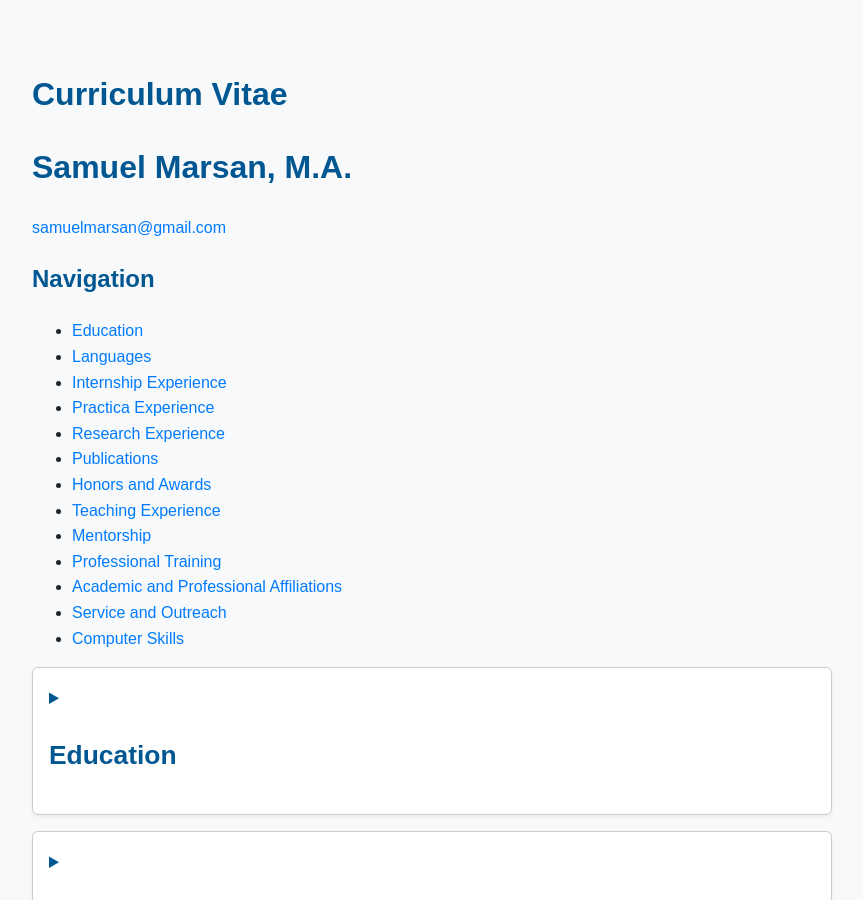
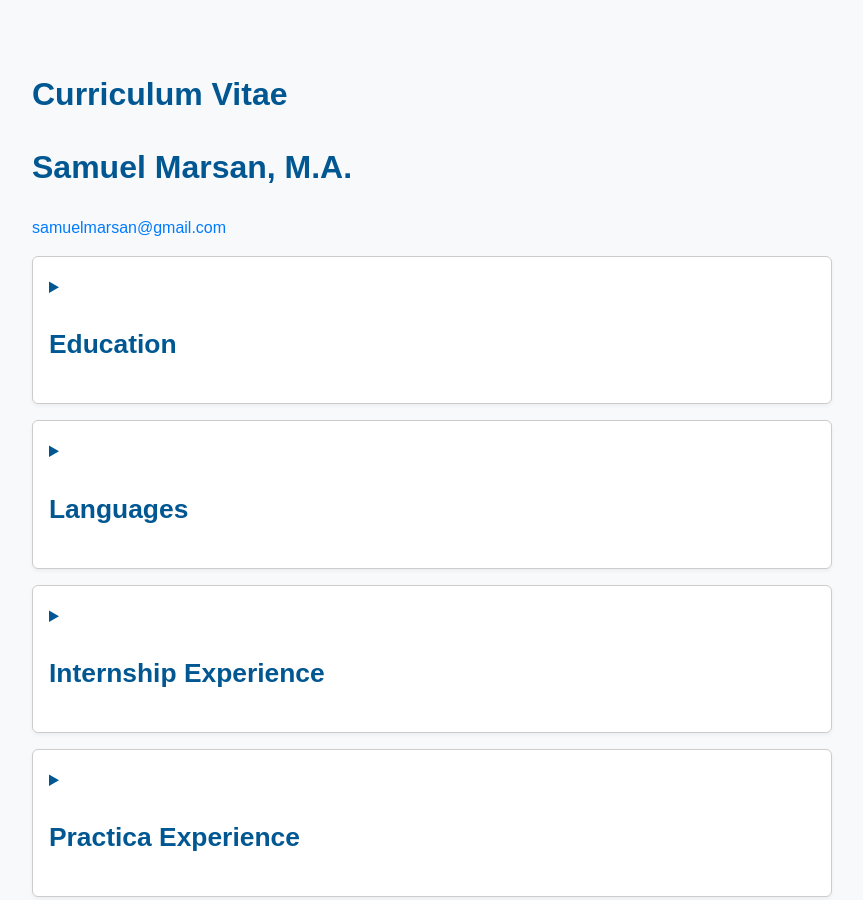
Before and after one commit to sm459-hub/samuelmarsan.github.io, a Jekyll site: the page built from cv.md, in a window 1280 px wide and 900 px high. Shown: the whole window, without its empty margins (208-1071 px from the left). Built offline with Jekyll 4.4.1, drawn with Linux system fonts in a browser that asks for light colours.

Commit message:
Update cv.md

```diff
--- a/cv.md
+++ b/cv.md
@@ -5,22 +5,6 @@ permalink: /cv/
 ---
 # Samuel Marsan, M.A.
 [samuelmarsan@gmail.com](mailto:samuelmarsan@gmail.com)
-
-## Navigation
-
-- [Education](#education)
-- [Languages](#languages)
-- [Internship Experience](#internship-experience)
-- [Practica Experience](#practica-experience)
-- [Research Experience](#research-experience)
-- [Publications](#publications)
-- [Honors and Awards](#honors-and-awards)
-- [Teaching Experience](#teaching-experience)
-- [Mentorship](#mentorship)
-- [Professional Training](#professional-training)
-- [Academic and Professional Affiliations](#academic-and-professional-affiliations)
-- [Service and Outreach](#service-and-outreach)
-- [Computer Skills](#computer-skills)
 
 <details>
 <summary><h2>Education</h2></summary>
```
